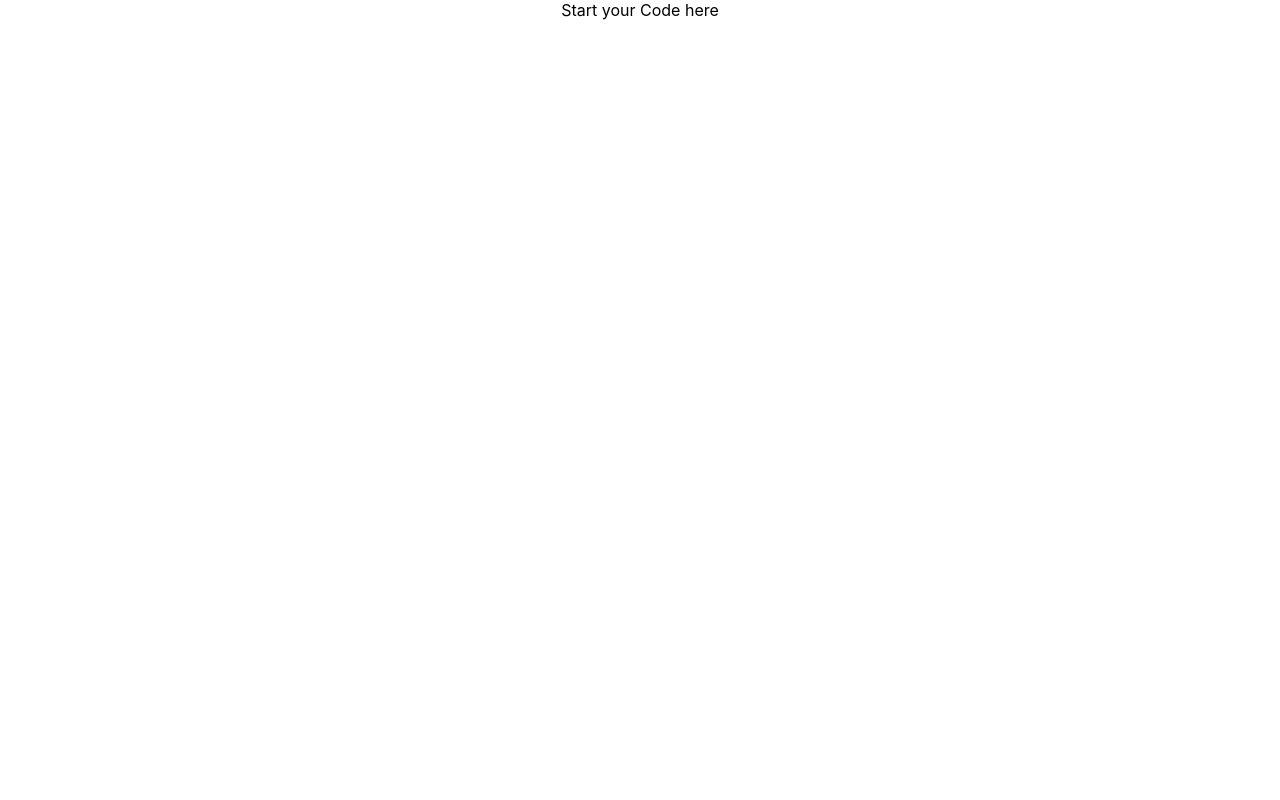
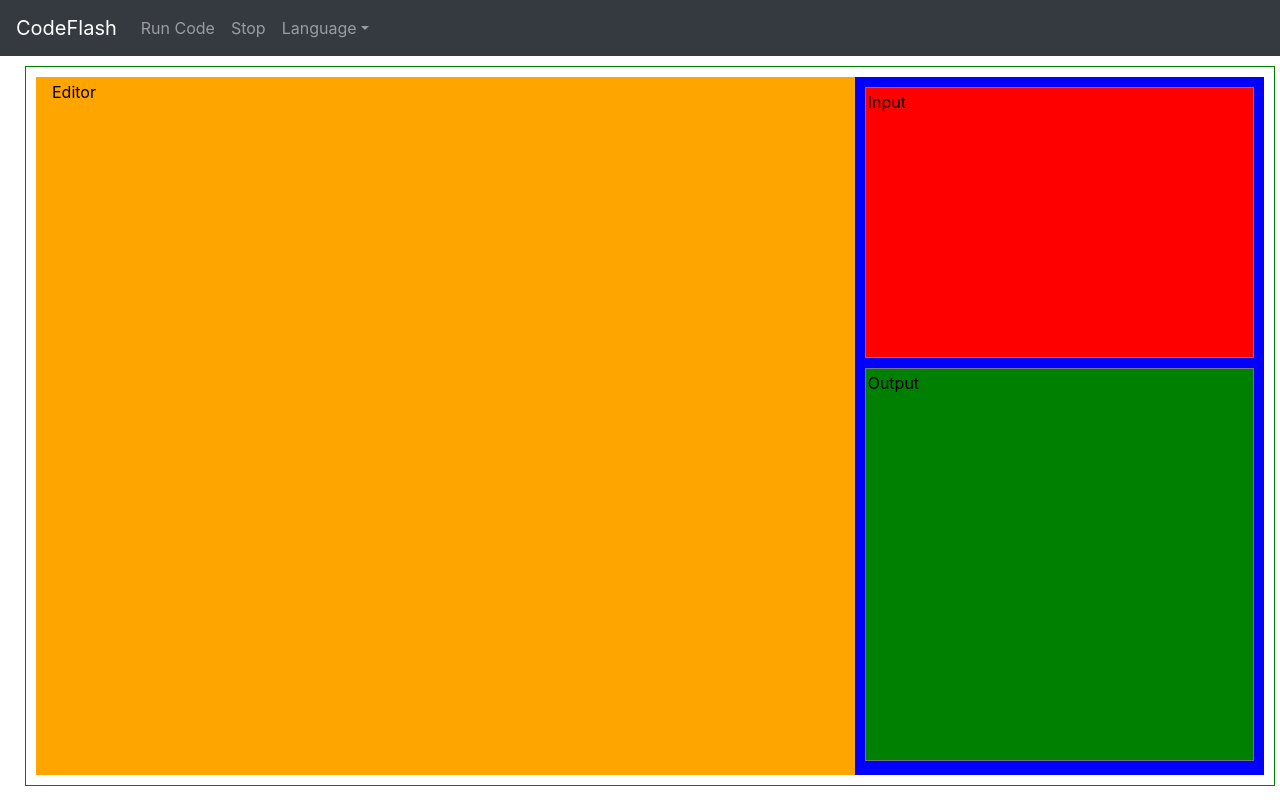
Before and after one commit to karthik193/CodeFlash, a React (Create React App) app: page / in a window 1280 px wide. Built offline with nearby package versions, Linux system fonts and the light colour scheme.

Commit message:
structure done

```diff
--- a/package.json
+++ b/package.json
@@ -6,7 +6,9 @@
     "@testing-library/jest-dom": "^5.11.10",
     "@testing-library/react": "^11.2.5",
     "@testing-library/user-event": "^12.8.3",
+    "bootstrap": "^4.6.0",
     "react": "^17.0.2",
+    "react-bootstrap": "^1.5.2",
     "react-dom": "^17.0.2",
     "react-scripts": "4.0.3",
     "web-vitals": "^1.1.1"
--- /dev/null
+++ b/src/components/Compiler/compiler.css
@@ -0,0 +1,49 @@
+body,
+html {
+	height: 100%;
+	width: 100%;
+	overflow: hidden;
+}
+
+.box-wrapper {
+	height: 90vh;
+	width: 100%;
+	margin: 10px;
+}
+#total {
+	padding: 10px;
+	border: solid 1px green;
+	height: 100%;
+}
+
+#editor {
+	float: left;
+	resize: none;
+	border: solid 1px orange;
+	background-color: orange;
+	height: 100%;
+}
+
+.input-output {
+	float: left;
+	width: auto;
+	height: 100%;
+	background-color: blue;
+	padding: 10px;
+}
+
+#inputField {
+	resize: none;
+	background-color: red;
+	float: left;
+	height: 40%;
+	width: 100%;
+	margin-bottom: 10px;
+}
+#outputField {
+	resize: none;
+	background-color: green;
+	float: left;
+	height: 58%;
+	width: 100%;
+}
--- a/src/components/Compiler/compiler.js
+++ b/src/components/Compiler/compiler.js
@@ -1,13 +1,67 @@
-import React from 'react';
+import React from "react";
+import { Navbar, Nav, NavDropdown } from "react-bootstrap";
 
-function Compiler (){
-    // requesting token to API
-    // using token to send input and get the response
-    // managing the UI
-    return (
-        // provide UI to user
-        // taken inputs from the user
-        <div>Start your Code here</div>
-    );
+class NavBar extends React.Component {
+	render() {
+		return (
+			<Navbar collapseOnSelect expand="lg" bg="dark" variant="dark">
+				<Navbar.Brand href="#home">CodeFlash</Navbar.Brand>
+				<Navbar.Toggle aria-controls="responsive-navbar-nav" />
+				<Navbar.Collapse id="responsive-navbar-nav">
+					<Nav className="mr-auto">
+						<Nav.Link href="#runCode">Run Code</Nav.Link>
+						<Nav.Link href="#stopExecution">Stop</Nav.Link>
+						<NavDropdown
+							title="Language"
+							id="collasible-nav-dropdown"
+						>
+							<NavDropdown.Item href="#action/3.1">
+								C
+							</NavDropdown.Item>
+							<NavDropdown.Item href="#action/3.2">
+								C++
+							</NavDropdown.Item>
+							<NavDropdown.Item href="#action/3.3">
+								Java
+							</NavDropdown.Item>
+							<NavDropdown.Item href="#action/3.3">
+								Python
+							</NavDropdown.Item>
+						</NavDropdown>
+					</Nav>
+				</Navbar.Collapse>
+			</Navbar>
+		);
+	}
+}
+
+class Compiler extends React.Component {
+	// requesting token to API
+	// using token to send input and get the response
+	// managing the UI
+
+	render() {
+		return (
+			<>
+				<NavBar />
+				<body>
+					<div class="container-fluid box-wrapper">
+						<div id="total">
+							<textarea
+								className="col-xs-12 col-sm-6 col-md-8"
+								id="editor"
+							>
+								Editor
+							</textarea>
+							<div class="input-output col-sm-6 col-md-4">
+								<textarea id="inputField">Input</textarea>
+								<textarea id="outputField">Output</textarea>
+							</div>
+						</div>
+					</div>
+				</body>
+			</>
+		);
+	}
 }
 export default Compiler;
```
Also changed, not shown: src/App.js (+10 -9 lines), 1 other file (tests, documents, lock files or other folders).
